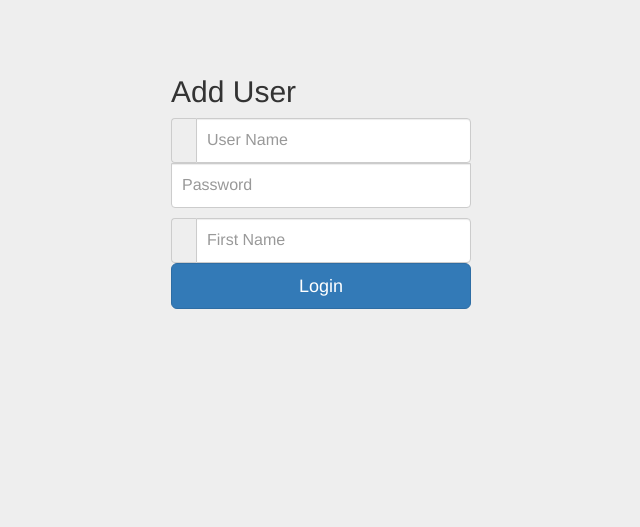
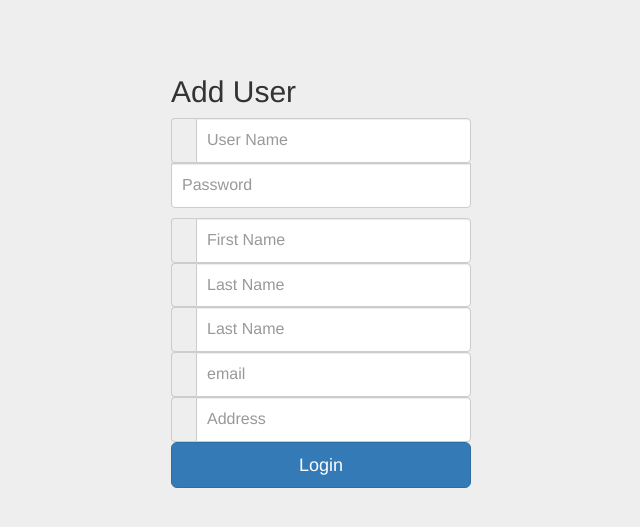
Before and after one commit to jarvey16018/DatabaseWinter2018, a PHP site: page /register.php in a window 1280 px wide. Shown: the top 527 px of the page, without its empty margins (319-959 px from the left). Run offline with PHP 8.4, Linux system fonts and the light colour scheme.

Commit message:
update of Hello

```diff
--- a/register.php
+++ b/register.php
@@ -12,7 +12,7 @@ if(isset($_POST) & !empty($_POST)){
  	$sql = "INSERT INTO `login` (username, password) VALUES ('$username', '$password')";
  	$result3 = mysqli_query($connection, $sql);
  	if($result3){
- 		$smsg3 =  "User Added";
+ 	 	$smsg3 =  "User Added";
  	}else{
  		$fmsg3 = "User Not Added";
  	}
@@ -53,6 +53,22 @@ if(isset($_POST) & !empty($_POST)){
 	         <span class="input-group-addon" id="basic-addon1"></span>
 	         <input type="text" name="firstName" class="form-control" placeholder="First Name" required>
 	     </div>
+	     <div class="input-group">
+	         <span class="input-group-addon" id="basic-addon1"></span>
+	         <input type="text" name="lastName" class="form-control" placeholder="Last Name" required>
+	     </div>
+	     <div class="input-group">
+	         <span class="input-group-addon" id="basic-addon1"></span>
+	         <input type="text" name="lastName" class="form-control" placeholder="Last Name" required>
+	     </div>
+	     <div class="input-group">
+	         <span class="input-group-addon" id="basic-addon1"></span>
+	         <input type="text" name="email" class="form-control" placeholder="email" required>
+	     </div>
+	     <div class="input-group">
+	         <span class="input-group-addon" id="basic-addon1"></span>
+	         <input type="text" name="Adress" class="form-control" placeholder="Address" required>
+	     </div>
          <button class="btn btn-lg btn-primary btn-block" type="submit">Login</button>
          </form>
       <div>
```
